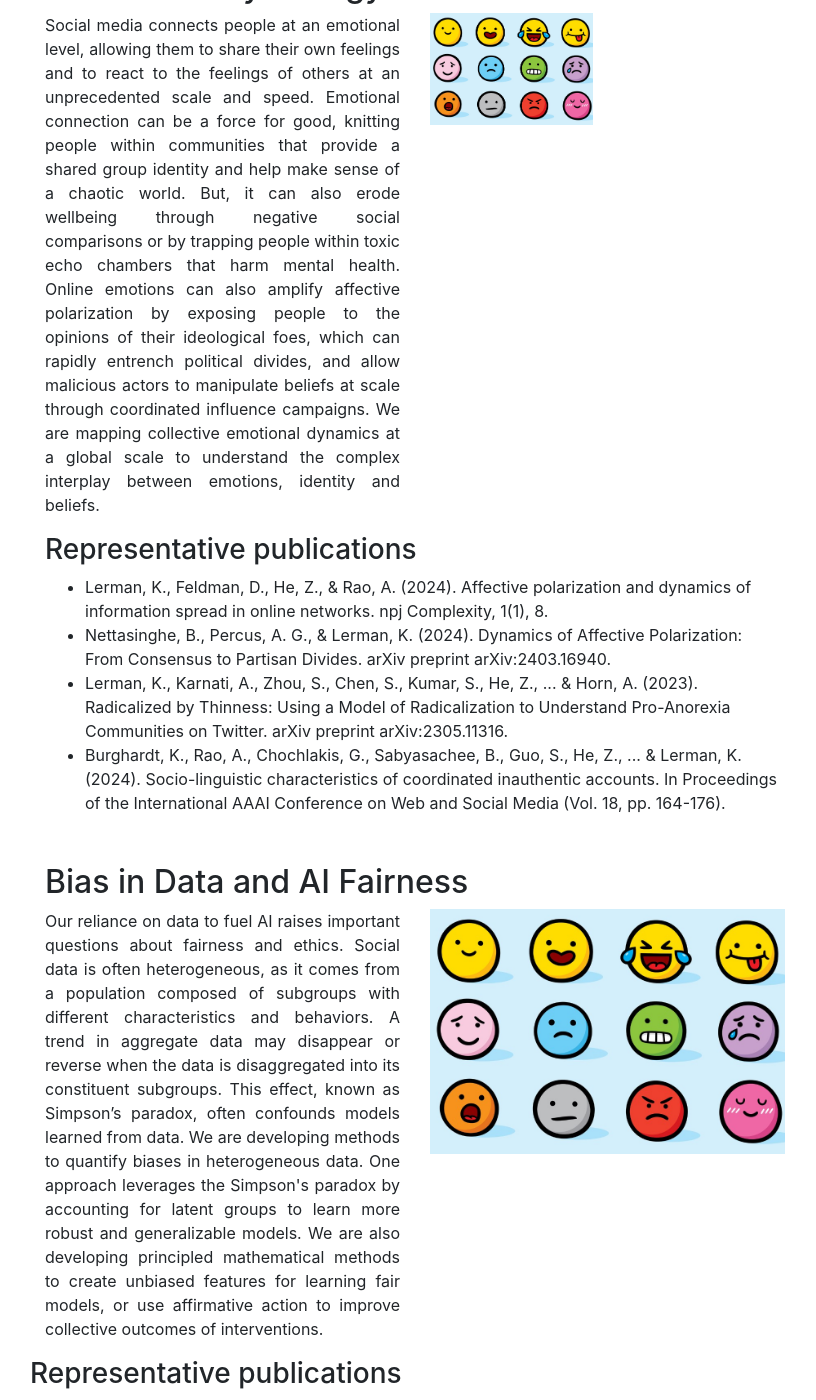
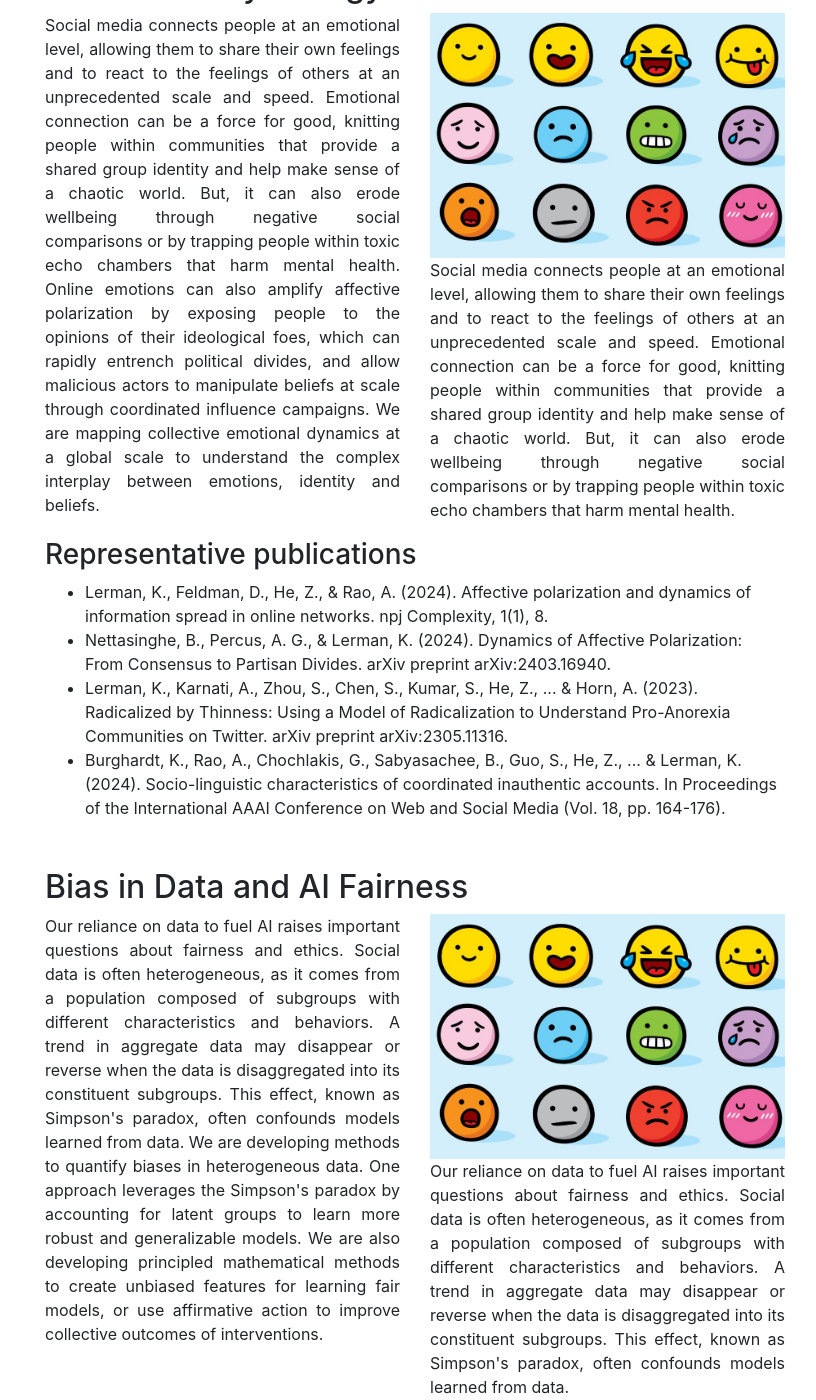
Before and after one commit to lermanlab/lermanlab.github.io, a Jekyll site: the page built from _pages/projects.html, in a window 1280 px wide and 1400 px high, scrolled down 435 px. Shown: the whole window, without its empty margins (225-1041 px from the left). Built offline with Jekyll 4.4.1, drawn with Linux system fonts in a browser that asks for light colours; some of the changed text lies outside the part shown.

Commit message:
Update projects.html

```diff
--- a/_pages/projects.html
+++ b/_pages/projects.html
@@ -7,39 +7,44 @@ permalink: /projects/
 
 <div class="container">
   <p>
-    Lab research focuses on social media as a source of research questions and a source of data. No other technology has changed everyday lives as profoundly and rapidly as social media. Platforms like Twitter, Facebook, and Tiktok now connect billions of people within online spaces to exchange ideas and information, work, socialize, date, entertain themselves and even fight wars. These massive, global interconnections promote liberty, openness and the free exchange of ideas. However, due to their low barrier to entry and global reach, social platforms have become a target for social manipulation by malicious actors who aim to spread misinformation, inflame culture wars, and create polarization. My research attempts to reduce these harms and increase the benefits of interconnectedness through the synthesis of social networks and AI.
+    Lab research focuses on social media as a source of research questions and a source of data. No other technology has changed everyday lives as
+    profoundly and rapidly as social media. Platforms like Twitter, Facebook, and Tiktok now connect billions of people within online spaces
+    to exchange ideas and information, work, socialize, date, entertain themselves and even fight wars. These massive, global interconnections
+    promote liberty, openness and the free exchange of ideas. However, due to their low barrier to entry and global reach, social platforms have
+    become a target for social manipulation by malicious actors who aim to spread misinformation, inflame culture wars, and create polarization. My
+    research attempts to reduce these harms and increase the benefits of interconnectedness through the synthesis of social networks and AI.
   </p>
 
   <h2>Collective Psychology on Social Media</h2>
   <div class="row">
     <div class="col-md-6">
       <p>
-        Social media connects people at an emotional level, allowing them to share their own feelings and to react to the feelings of others at an unprecedented scale and speed. Emotional connection can be a force for good, knitting people within communities that provide a shared group identity and help make sense of a chaotic world. But, it can also erode wellbeing through negative social comparisons or by trapping people within toxic echo chambers that harm mental health. Online emotions can also amplify affective polarization by exposing people to the opinions of their ideological foes, which can rapidly entrench political divides, and allow malicious actors to manipulate beliefs at scale through coordinated influence campaigns. We are mapping collective emotional dynamics at a global scale to understand the complex interplay between emotions, identity and beliefs.
+        Social media connects people at an emotional level, allowing them to share their own feelings and to react to the feelings of others at an
+        unprecedented scale and speed. Emotional connection can be a force for good, knitting people within communities that provide a shared group
+        identity and help make sense of a chaotic world. But, it can also erode wellbeing through negative social comparisons or by trapping people
+        within toxic echo chambers that harm mental health. Online emotions can also amplify affective polarization by exposing people to the opinions
+        of their ideological foes, which can rapidly entrench political divides, and allow malicious actors to manipulate beliefs at scale through
+        coordinated influence campaigns. We are mapping collective emotional dynamics at a global scale to understand the complex interplay between
+        emotions, identity and beliefs.
       </p>
     </div>
     <div class="col-md-6">
-      <div class="row">
-        <div class="col-md-6">
-          <img src="/assets/images/proj-1.jpg" alt="Image 1" class="img-fluid">
-        </div>
-      </div>
+      <img src="/assets/images/proj-1.jpg" alt="Image 1" class="img-fluid float-end ms-3">
+      <p>
+        Social media connects people at an emotional level, allowing them to share their own feelings and to react to the feelings of others at an
+        unprecedented scale and speed. Emotional connection can be a force for good, knitting people within communities that provide a shared group
+        identity and help make sense of a chaotic world. But, it can also erode wellbeing through negative social comparisons or by trapping people
+        within toxic echo chambers that harm mental health.
+      </p>
     </div>
   </div>
 
   <h3>Representative publications</h3>
   <ul>
-    <li>
-      Lerman, K., Feldman, D., He, Z., & Rao, A. (2024). Affective polarization and dynamics of information spread in online networks. npj Complexity, 1(1), 8.
-    </li>
-    <li>
-      Nettasinghe, B., Percus, A. G., & Lerman, K. (2024). Dynamics of Affective Polarization: From Consensus to Partisan Divides. arXiv preprint arXiv:2403.16940.
-    </li>
-    <li>
-      Lerman, K., Karnati, A., Zhou, S., Chen, S., Kumar, S., He, Z., ... & Horn, A. (2023). Radicalized by Thinness: Using a Model of Radicalization to Understand Pro-Anorexia Communities on Twitter. arXiv preprint arXiv:2305.11316.
-    </li>
-    <li>
-     Burghardt, K., Rao, A., Chochlakis, G., Sabyasachee, B., Guo, S., He, Z., ... & Lerman, K. (2024). Socio-linguistic characteristics of coordinated inauthentic accounts. In Proceedings of the International AAAI Conference on Web and Social Media (Vol. 18, pp. 164-176).
-    </li>
+    <li>Lerman, K., Feldman, D., He, Z., & Rao, A. (2024). Affective polarization and dynamics of information spread in online networks. npj Complexity, 1(1), 8.</li>
+    <li>Nettasinghe, B., Percus, A. G., & Lerman, K. (2024). Dynamics of Affective Polarization: From Consensus to Partisan Divides. arXiv preprint arXiv:2403.16940.</li>
+    <li>Lerman, K., Karnati, A., Zhou, S., Chen, S., Kumar, S., He, Z., ... & Horn, A. (2023). Radicalized by Thinness: Using a Model of Radicalization to Understand Pro-Anorexia Communities on Twitter. arXiv preprint arXiv:2305.11316.</li>
+    <li>Burghardt, K., Rao, A., Chochlakis, G., Sabyasachee, B., Guo, S., He, Z., ... & Lerman, K. (2024). Socio-linguistic characteristics of coordinated inauthentic accounts. In Proceedings of the International AAAI Conference on Web and Social Media (Vol. 18, pp. 164-176).</li>
   </ul>
 
   <div class="my-5"></div>
@@ -48,24 +53,28 @@ permalink: /projects/
   <div class="row">
     <div class="col-md-6">
       <p>
-        Our reliance on data to fuel AI raises important questions about fairness and ethics. Social data is often heterogeneous, as it comes from a population composed of subgroups with different characteristics and behaviors. A trend in aggregate data may disappear or reverse when the data is disaggregated into its constituent subgroups. This effect, known as Simpson’s paradox, often confounds models learned from data. We are developing methods to quantify biases in heterogeneous data. One approach leverages the Simpson's paradox by accounting for latent groups to learn more robust and generalizable models. We are also developing principled mathematical methods to create unbiased features for learning fair models, or use affirmative action to improve collective outcomes of interventions.
+        Our reliance on data to fuel AI raises important questions about fairness and ethics. Social data is often heterogeneous, as it comes
+        from a population composed of subgroups with different characteristics and behaviors. A trend in aggregate data may disappear or reverse when
+        the data is disaggregated into its constituent subgroups. This effect, known as Simpson's paradox, often confounds models learned from data. We
+        are developing methods to quantify biases in heterogeneous data. One approach leverages the Simpson's paradox by accounting for latent
+        groups to learn more robust and generalizable models. We are also developing principled mathematical methods to create unbiased features
+        for learning fair models, or use affirmative action to improve collective outcomes of interventions.
       </p>
     </div>
     <div class="col-md-6">
-      <img src="/assets/images/proj-1.jpg" alt="Image 2" class="img-fluid">
+      <img src="/assets/images/proj-1.jpg" alt="Image 2" class="img-fluid float-start me-3">
+      <p>
+        Our reliance on data to fuel AI raises important questions about fairness and ethics. Social data is often heterogeneous, as it comes
+        from a population composed of subgroups with different characteristics and behaviors. A trend in aggregate data may disappear or reverse when
+        the data is disaggregated into its constituent subgroups. This effect, known as Simpson's paradox, often confounds models learned from data.
+      </p>
     </div>
   </div>
-</div>
 
   <h3>Representative publications</h3>
   <ul>
-    <li>
-      Mehrabi, N., Morstatter, F., Saxena, N., Lerman, K., & Galstyan, A. (2021). A survey on bias and fairness in machine learning. ACM computing surveys (CSUR), 54(6), 1-35.
-    </li>
-    <li>
-      Lerman, K. (2018). Computational social scientist beware: Simpson’s paradox in behavioral data. Journal of Computational Social Science, 1(1), 49-58.
-    </li>
-    <li>
-      He, Y., Burghardt, K., & Lerman, K. (2020, February). A geometric solution to fair representations. In Proceedings of the AAAI/ACM Conference on AI, Ethics, and Society (pp. 279-285).
-    </li>
+    <li>Mehrabi, N., Morstatter, F., Saxena, N., Lerman, K., & Galstyan, A. (2021). A survey on bias and fairness in machine learning. ACM computing surveys (CSUR), 54(6), 1-35.</li>
+    <li>Lerman, K. (2018). Computational social scientist beware: Simpson's paradox in behavioral data. Journal of Computational Social Science, 1(1), 49-58.</li>
+    <li>He, Y., Burghardt, K., & Lerman, K. (2020, February). A geometric solution to fair representations. In Proceedings of the AAAI/ACM Conference on AI, Ethics, and Society (pp. 279-285).</li>
   </ul>
+</div>
```
